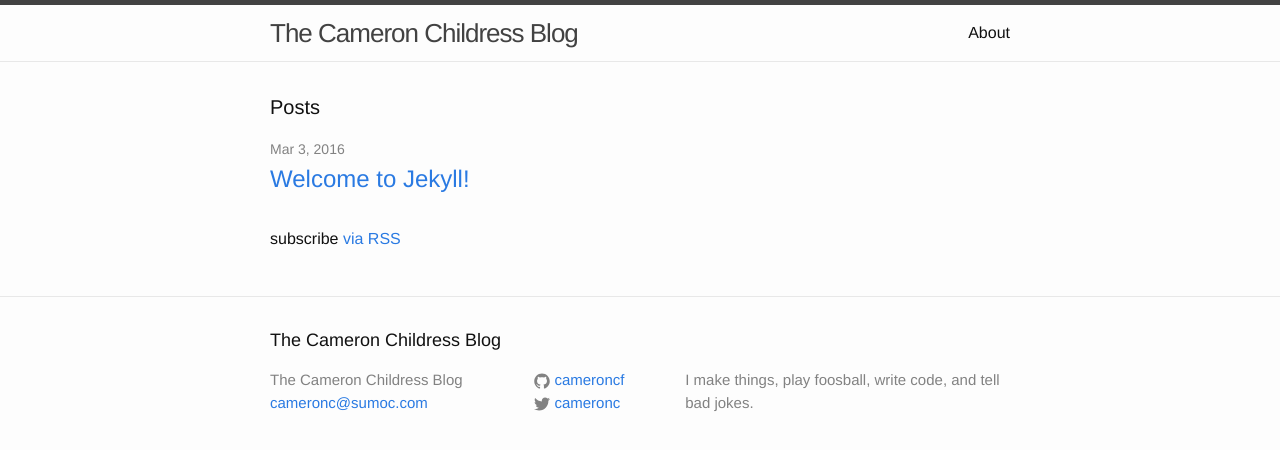
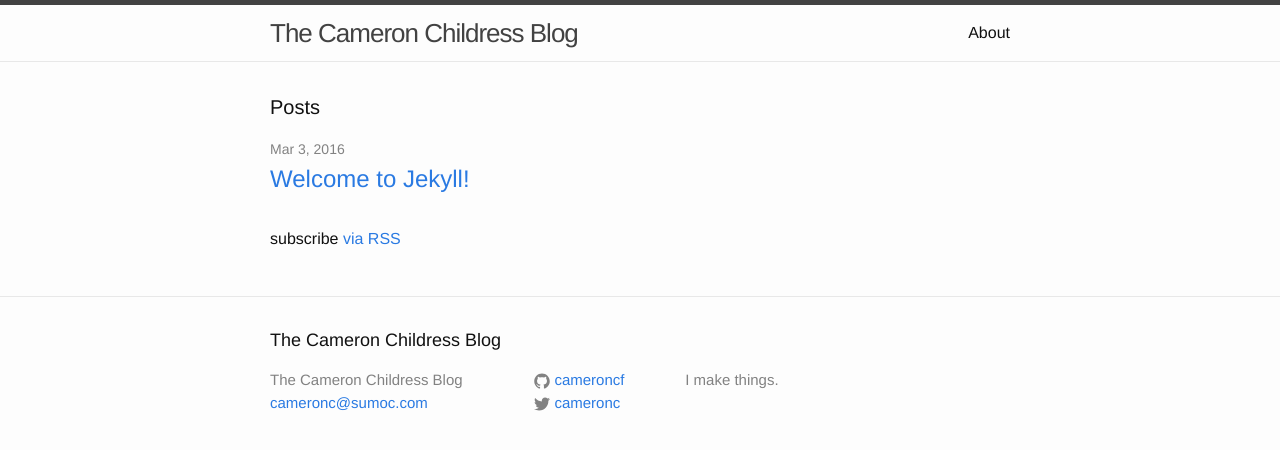
Before and after one commit to cameroncf/cameroncf-github.io, a Jekyll site: the page built from index.html, in a window 1280 px wide. Shown: the top 450 px of the page. Built offline with Jekyll 4.4.1, drawn with Linux system fonts in a browser that asks for light colours.

```diff
--- a/_config.yml
+++ b/_config.yml
@@ -9,7 +9,7 @@
 title: The Cameron Childress Blog
 email: cameronc@sumoc.com
 description: > # this means to ignore newlines until "baseurl:"
-  I make things, play foosball, write code, and tell bad jokes.
+  I make things.
 baseurl: "" # the subpath of your site, e.g. /blog
 url: "https://cameroncf.github.io" # the base hostname & protocol for your site
 twitter_username: cameronc
```
